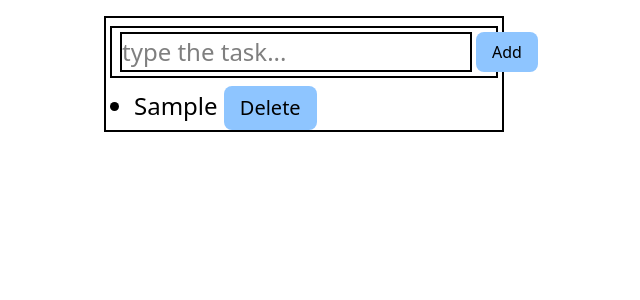
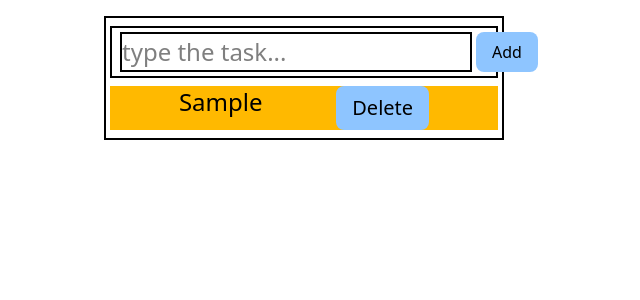
Before and after one commit to abdisati/To-do-list-react, a React (Vite) app: page / in a window 1280 px wide. Both pictures are taken after typing "Sample" into the empty fields and a click on the button "Add". Shown: the top 300 px of the page, without its empty margins (336-976 px from the left). Built offline with nearby package versions, Linux system fonts and the light colour scheme.

Commit message:
added styling

```diff
--- a/src/App.jsx
+++ b/src/App.jsx
@@ -15,7 +15,7 @@ import { forwardRef,useRef, useState } from "react";
 
 function ListItem({task,handleDelete,index,handleToggle}){
 
-  return <li  key={task.text}><span className={`${task.completed?'text-red-500 line-through':''}`} onClick={()=>handleToggle(index)}>{task.text}</span> <button className="btn text-xl" onClick={()=>handleDelete(index)}>Delete</button></li>;
+  return <li  key={index} className="flex justify-around m-2"><span className={`${task.completed?'text-red-500 line-through':''}`}  onClick={()=>handleToggle(index)}>{task.text}</span> <button className="btn text-xl" onClick={()=>handleDelete(index)}>Delete</button></li>;
 }
 
 
@@ -29,7 +29,7 @@ return (
   });
   console.log(lists);
 return(
-  <div className="text-2xl px-4 mt-2">
+  <div className="text-2xl px-4 mt-2 bg-amber-400">
     <ol className="list-disc px-2">
      {lists}
     </ol>
@@ -93,13 +93,12 @@ function handleToggle(index){
  task.completed=!task.completed;
  prevTasks[index]=task;
   setTasks(prevTasks);
-  console.log("Executed");
-  console.log('task.completed '+task.completed);
+
 }
   return (
     <div className="w-100 min-h-24 border-2 px-1">
         <InputDisplay ref={InputRef} handleClick={handleClick} />
-        <DisplayTodos tasks={tasks} handleDelete={handleDelete} handleToggle={handleToggle}/>
+        <DisplayTodos className="bg-amber-400" tasks={tasks} handleDelete={handleDelete} handleToggle={handleToggle}/>
     </div>
 
 
```
